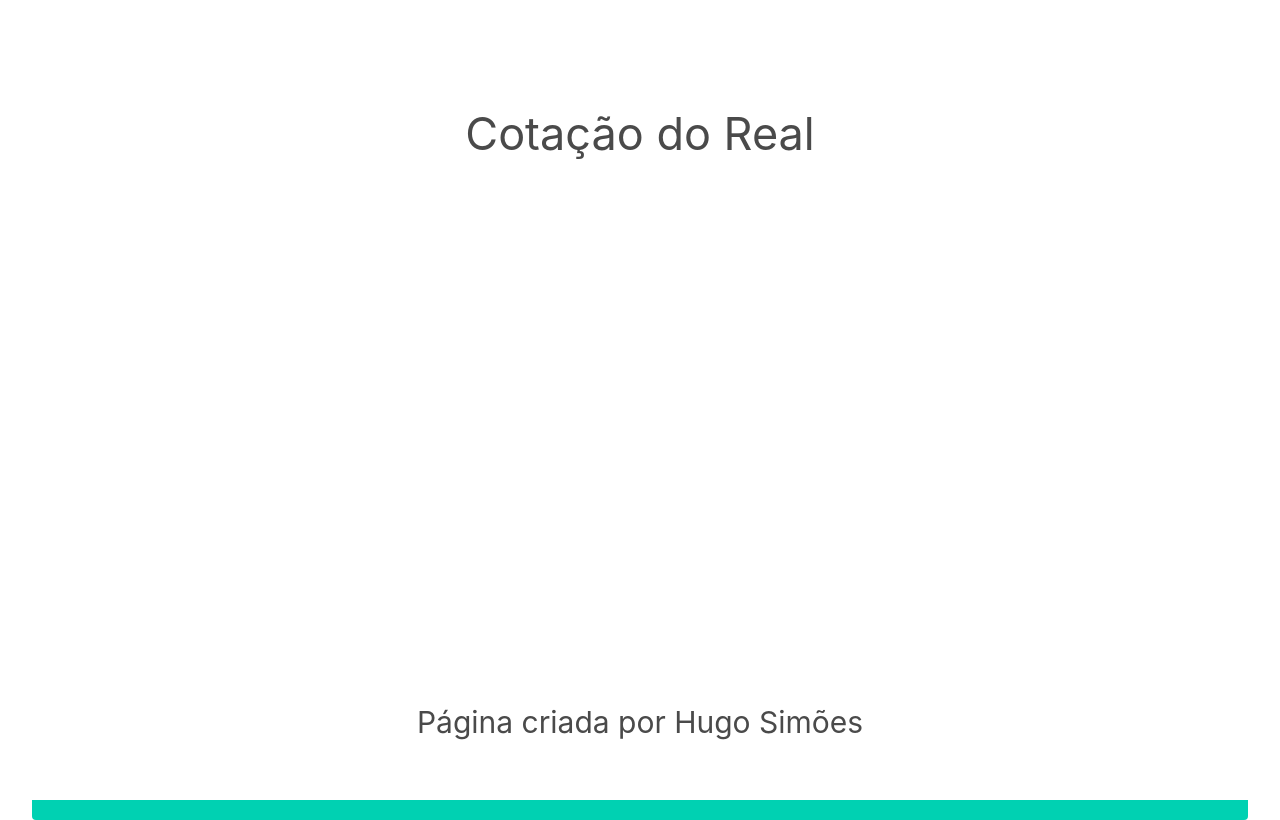
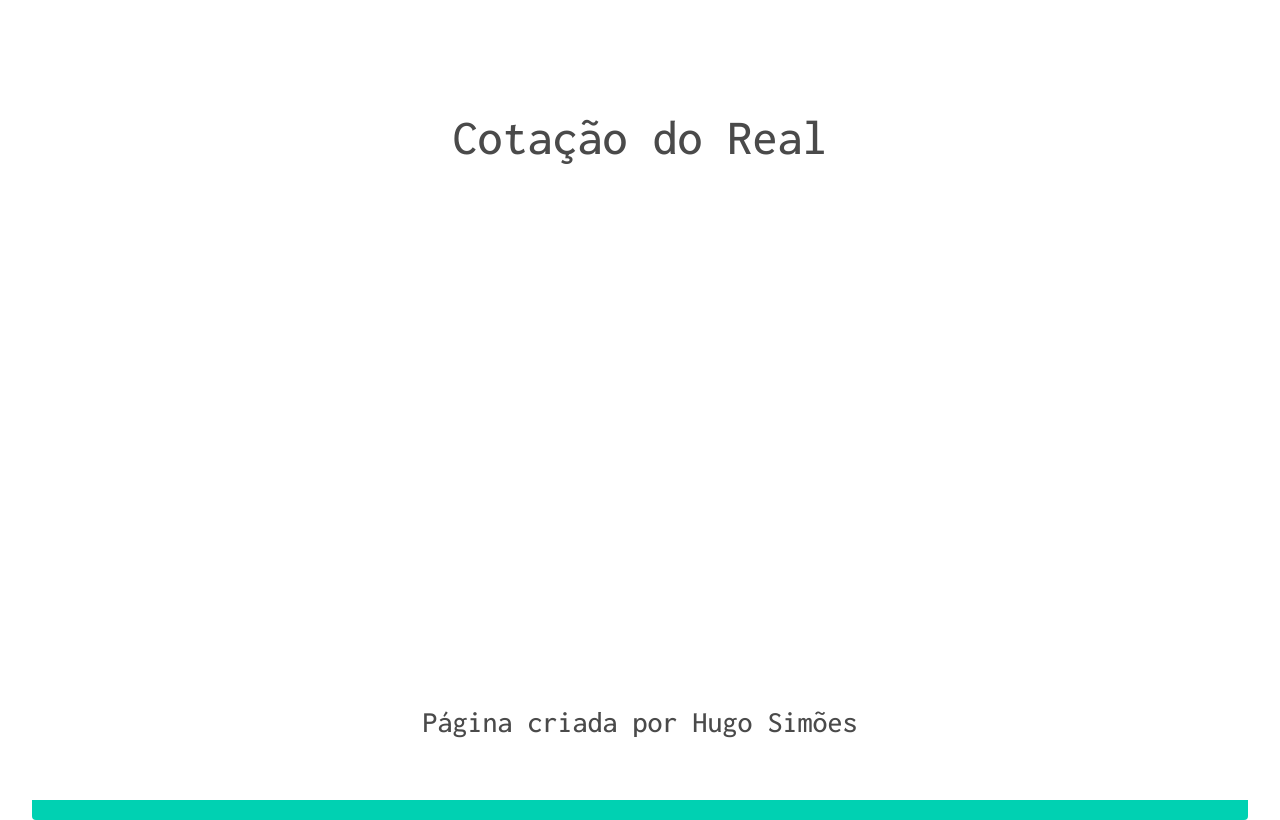
Before and after one commit to hugolfsimoes/cotacao-do-dia, a website: page index.html in a window 1280 px wide. Drawn offline with nearby package versions, Linux system fonts and the light colour scheme; no server answers.

Commit message:
consertando font das letras

```diff
--- a/index.html
+++ b/index.html
@@ -6,6 +6,9 @@
   <meta http-equiv="X-UA-Compatible" content="IE=edge">
   <meta name="viewport" content="width=device-width, initial-scale=1.0">
   <link rel="stylesheet" type="text/css" href="./node_modules/bulma/css/bulma-rtl.min.css" media="screen" />
+  <link rel="preconnect" href="https://fonts.gstatic.com">
+  <link href="https://fonts.googleapis.com/css2?family=Inconsolata:wght@500&display=swap" rel="stylesheet">
+
   <link rel="stylesheet" type="text/css" href="./style.css" media="screen" />
   <title>Cotação do Real</title>
 </head>
--- a/style.css
+++ b/style.css
@@ -2,19 +2,21 @@
   padding: 0;
   margin: 0;
   font-size: 30px;
+  font-family: 'Inconsolata', monospace;
 }
 
 
 
 header {
   height: 300px;
-  font-size: 45px;
   text-align: center;
 }
 
 h1 {
   margin-top: 100px;
+  font-size: 50px;
 }
+
 
 main {
   margin-top: 200px;
```
